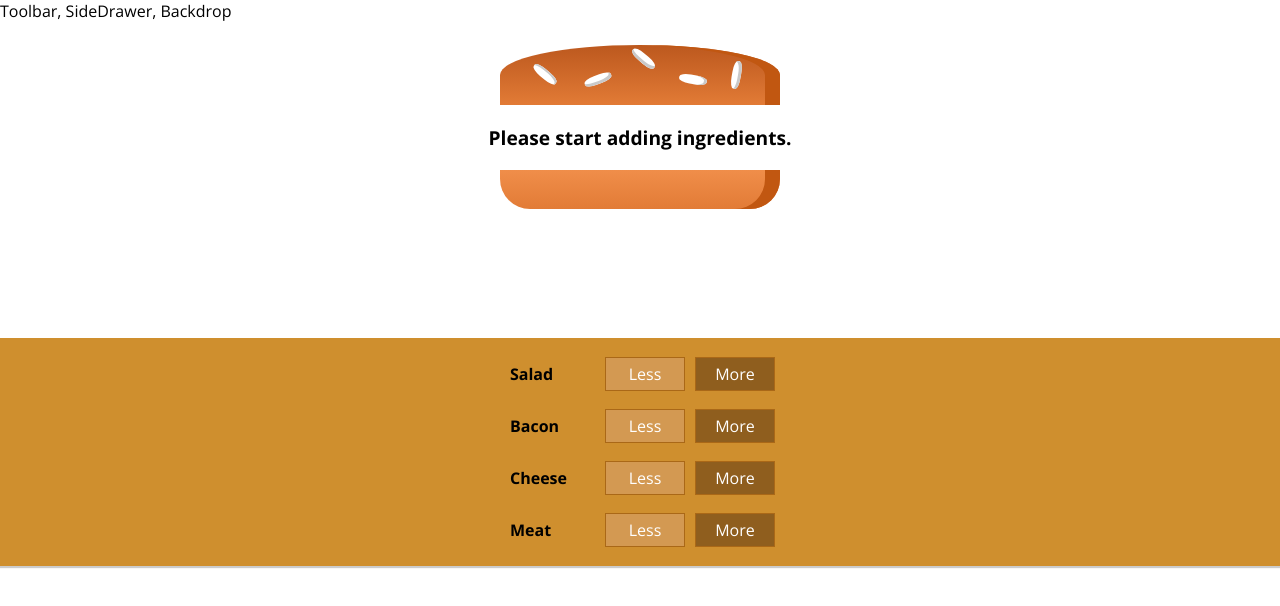
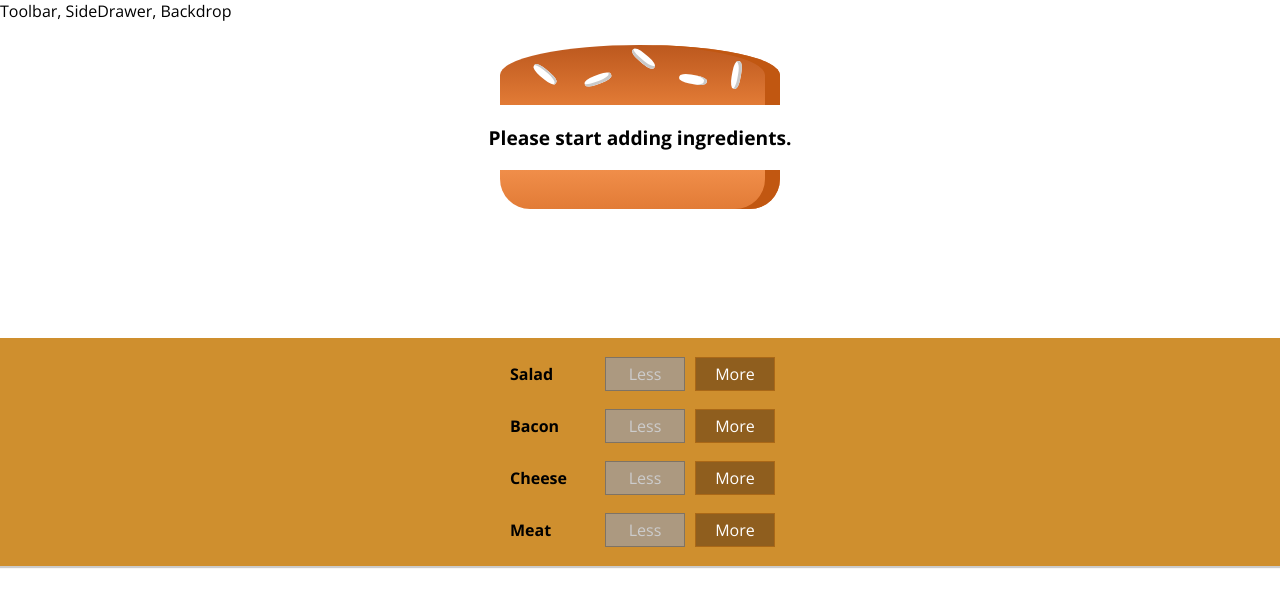
Before and after one commit to deralation/react-burger-app, a React app: page / in a window 1280 px wide. Shown: the top 606 px of the page. Built offline with nearby package versions, Linux system fonts and the light colour scheme.

Commit message:
if it is smaller than 0 add disabled button

```diff
--- a/src/components/Burger/BuildControls/BuildControl/BuildControl.js
+++ b/src/components/Burger/BuildControls/BuildControl/BuildControl.js
@@ -4,8 +4,15 @@
 const buildControl = (props) => (
     <div className="BuildControl">
         <div className="Label">{props.label}</div>
-        <button className="Less" onClick={props.removed}>Less</button>
-        <button className="More" onClick={props.added}>More</button>
+        <button
+            className="Less"
+            onClick={props.removed}
+            disabled={props.disabled}>Less
+        </button>
+        <button
+            className="More"
+            onClick={props.added}>More
+        </button>
     </div>
 );
 
--- a/src/components/Burger/BuildControls/BuildControls.js
+++ b/src/components/Burger/BuildControls/BuildControls.js
@@ -17,6 +17,7 @@
                 label={ctrl.label}
                 added={() => props.ingredientsAdded(ctrl.type)}
                 removed={() => props.ingredientsRemoved(ctrl.type)}
+                disabled={props.disabled[ctrl.type]}
             />
         ))}
     </div>
--- a/src/containers/BurgerBuilder/BurgerBuilder.js
+++ b/src/containers/BurgerBuilder/BurgerBuilder.js
@@ -44,12 +44,11 @@
     // removing ingredients from state
     removeIngredientsHandler = (type) => {
         const oldCount = this.state.ingredients[type];
+        if(oldCount <= 0){
+            return;
+        }
 
-        let updatedCount = 0;
-
-        if(oldCount>0){
-            updatedCount = oldCount - 1;
-        }
+        const updatedCount = oldCount - 1;
 
         // Update the Class State ingredients
         const updatedIngrediendts = {
@@ -68,6 +67,12 @@
     }
 
     render(){
+        const disabledInfo = {
+            ...this.state.ingredients
+        };
+        for (let key in disabledInfo) {
+            disabledInfo[key] = disabledInfo[key] <= 0;
+        }
         return(
             <Aux>
                 <Burger
@@ -76,6 +81,7 @@
                 <BuildControls
                     ingredientsAdded={this.addIngredientHandler} // Ingredients added go to BuildControl then Build Control components to add to ingredients
                     ingredientsRemoved={this.removeIngredientsHandler} // Ingredients removing go to BuildControl then Build Control compoenent to remove to ingredients
+                    disabled={disabledInfo}
                 />
             </Aux>
         );
```
